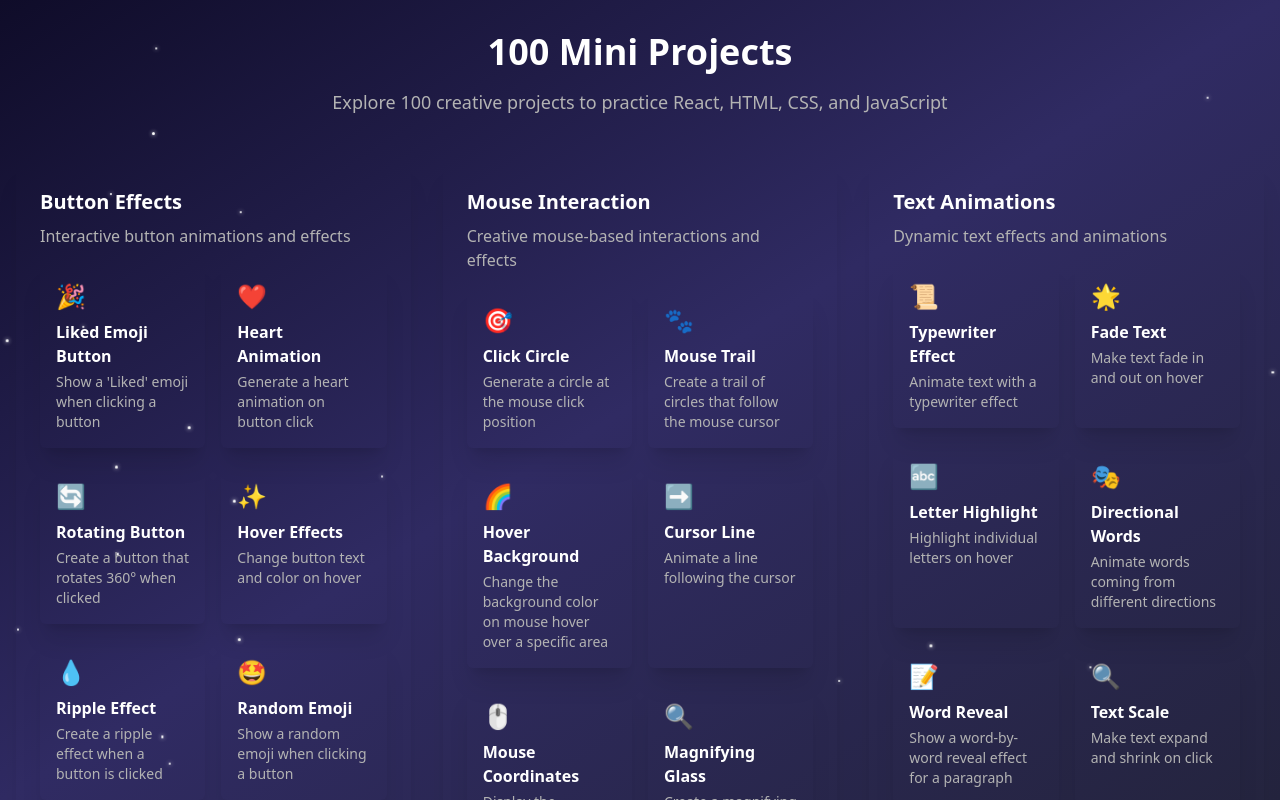
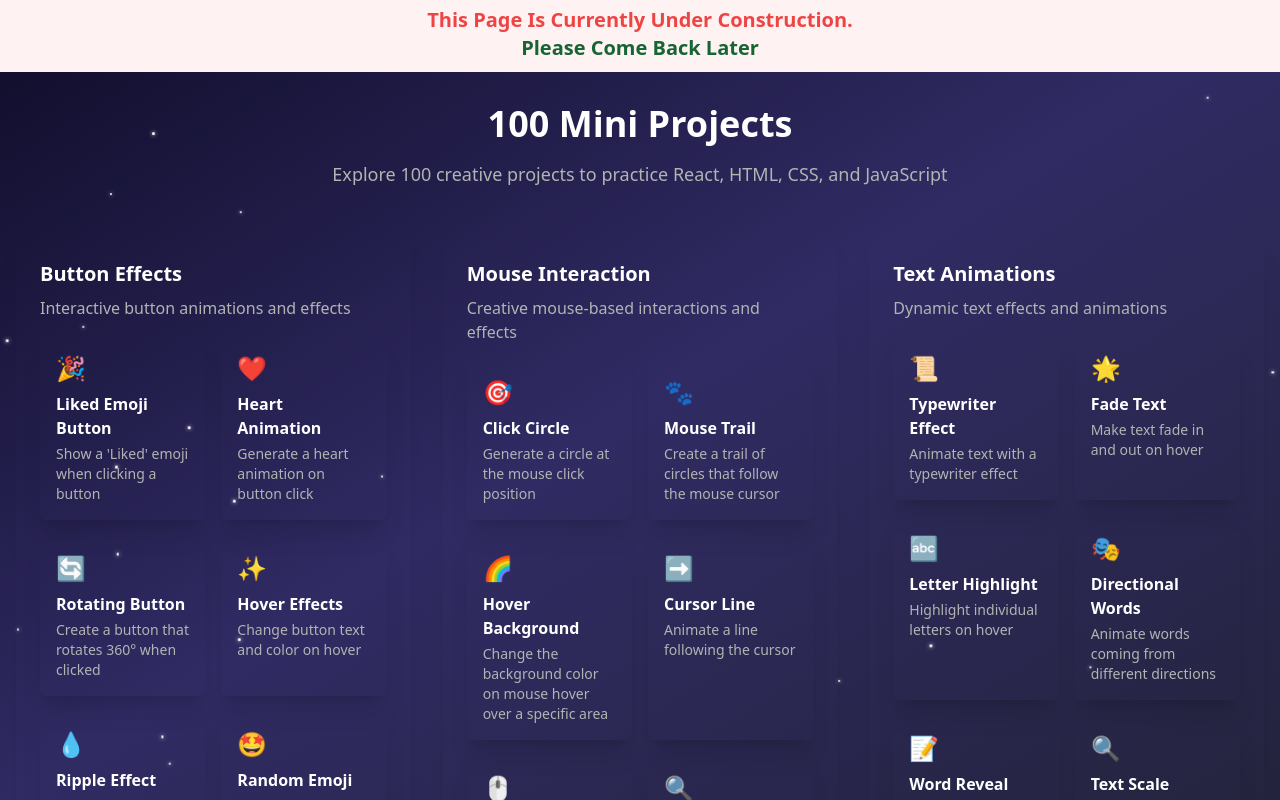
Before and after one commit to Faizal661/100-mini-projects, a React (Vite) app: page / in a window 1280 px wide. Shown: the top 800 px of the page. Built offline with nearby package versions, Linux system fonts and the light colour scheme.

Commit message:
fix : added developing indication

```diff
--- a/src/pages/HomePage.tsx
+++ b/src/pages/HomePage.tsx
@@ -5,6 +5,11 @@
 const HomePage = () => {
   return (
     <div className="min-h-screen bg-transparent">
+      {/* under construction indication */}
+      <div className="bg-red-50 py-2 text-center text-xl text-red-500 font-semibold capitalize">
+        <p className="animate-bounce">this page is currently under construction.</p>
+        <p className="text-green-800 text-xl animate-bounce">please come back later  </p>
+      </div>
       <MeteorBackground />
       <div className="container mx-auto px-4 py-8">
         <div className="text-center mb-12">
```
